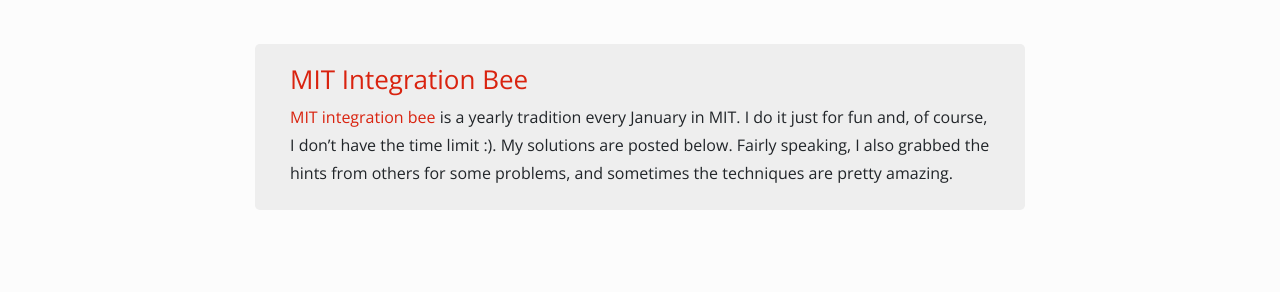
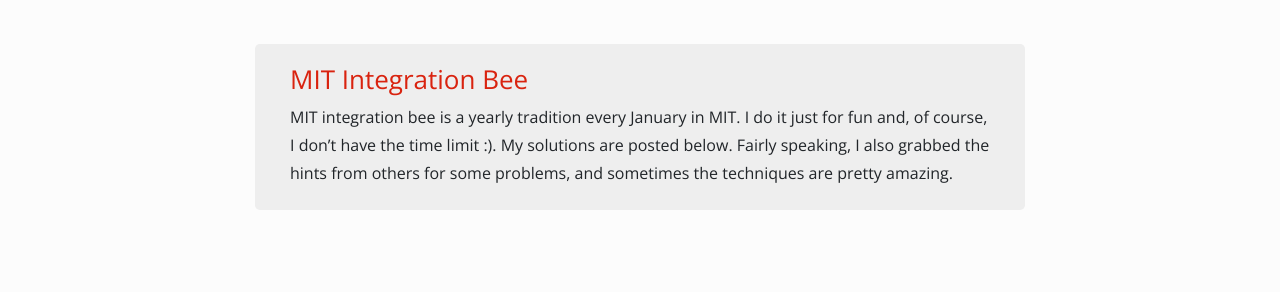
Before and after one commit to NickJi98/NickJi98.github.io, a Jekyll site: the page built from _pages/Blogs.md, in a window 1280 px wide. Shown: the part 146-438 px from the top of the page. Built offline with Jekyll 4.4.1, drawn with Linux system fonts in a browser that asks for light colours; nearby versions of some CDN libraries; a style sheet for code colours, icons or effects is not loaded.

Commit message:
Update post

```diff
--- a/_pages/Blogs.md
+++ b/_pages/Blogs.md
@@ -13,7 +13,7 @@ permalink: /Blogs/
 <div class="col-xs-12 col-sm-12 col-lg-12 clearfix">
   <div class="well">
   <h2><a href="{{ post.url }}">{{ post.title }}</a></h2>
-  {{ post.excerpt }}
+  {{ post.excerpt | strip_html }}
   </div>
 </div>
 </div>
```
Also changed, not shown: _posts/2024-03-27-MIT.md (+2 -0 lines).
